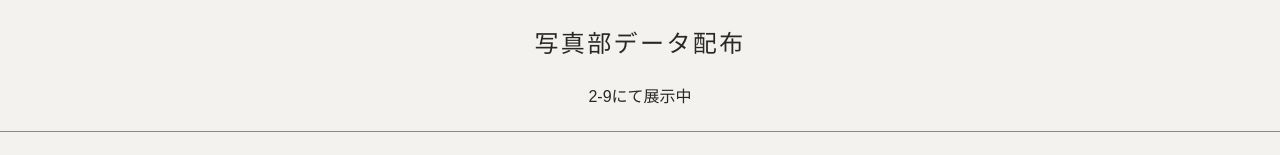
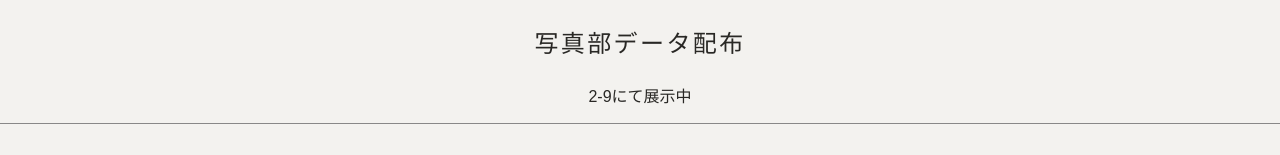
Before and after one commit to 556n0259/2026-mini-fes, a SvelteKit app: page / in a window 1280 px wide. Shown: the top 155 px of the page. Built offline with nearby package versions, Linux system fonts and the light colour scheme; a web font is replaced by a local one.

Commit message:
+page.svelte を更新

```diff
--- a/src/routes/+page.svelte
+++ b/src/routes/+page.svelte
@@ -131,7 +131,7 @@
 
   header {
     border-bottom: 1px solid var(--border);
-    padding-bottom:1.5rem;
+    padding-bottom:1rem;
   }
 
   header h1 {
```
